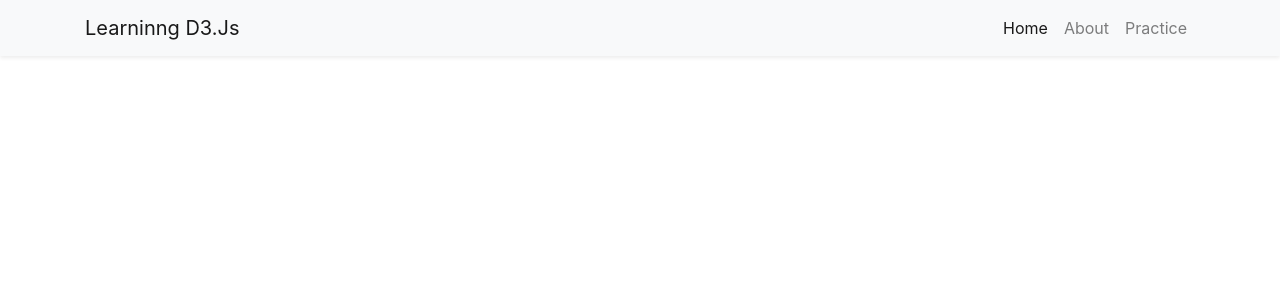
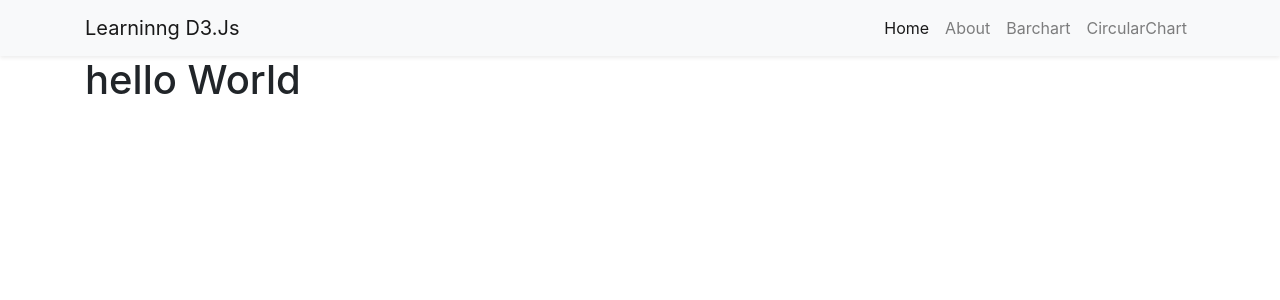
Before and after one commit to aliahmadcse/learn-d3JS, a Vue app: page /circularchart in a window 1280 px wide. Shown: the top 300 px of the page. Built offline with nearby package versions, Linux system fonts and the light colour scheme.

Commit message:
Adds circle chart

```diff
--- a/src/components/NavBar.vue
+++ b/src/components/NavBar.vue
@@ -28,7 +28,10 @@
                             <router-link class="nav-link" :to="{name:'About'}">About</router-link>
                         </li>
                         <li class="nav-item">
-                            <router-link class="nav-link" :to="{name:'Practice'}">Practice</router-link>
+                            <router-link class="nav-link" :to="{name:'Barchart'}">Barchart</router-link>
+                        </li>
+                        <li class="nav-item">
+                            <router-link class="nav-link" :to="{name:'CircularChart'}">CircularChart</router-link>
                         </li>
                     </ul>
                 </div>
--- a/src/router/index.js
+++ b/src/router/index.js
@@ -2,7 +2,8 @@ import Vue from 'vue';
 import VueRouter from 'vue-router';
 import Home from '../views/Home.vue';
 import About from '../views/About.vue';
-import Practice from '../views/Practice.vue';
+import BarChart from '../views/BarChart.vue';
+import CircularChart from '@/views/CircularChart.vue';
 
 Vue.use(VueRouter);
 
@@ -23,9 +24,14 @@ const routes = [
         //     import(/* webpackChunkName: "about" */ '@/views/About.vue')
     },
     {
-        path: '/practice',
-        name: 'Practice',
-        component: Practice
+        path: '/barchart',
+        name: 'Barchart',
+        component: BarChart
+    },
+    {
+        path: '/circularchart',
+        name: 'CircularChart',
+        component: CircularChart
     }
 ];
 
--- /dev/null
+++ b/src/views/CircularChart.vue
@@ -0,0 +1,26 @@
+<template>
+    <div class="d3circle"></div>
+</template>
+
+<script>
+import * as d3 from 'd3';
+export default {
+    name: 'CircularChart',
+    data() {
+        return {};
+    },
+    mounted() {
+        this.circleChart();
+    },
+    methods: {
+        circleChart() {
+            d3.select('.d3circle')
+                .append('h1')
+                .text('hello World');
+        }
+    }
+};
+</script>
+
+<style lang="scss" scoped>
+</style>
```
Also changed, not shown: src/views/BarChart.vue (renamed from src/views/Practice.vue).
